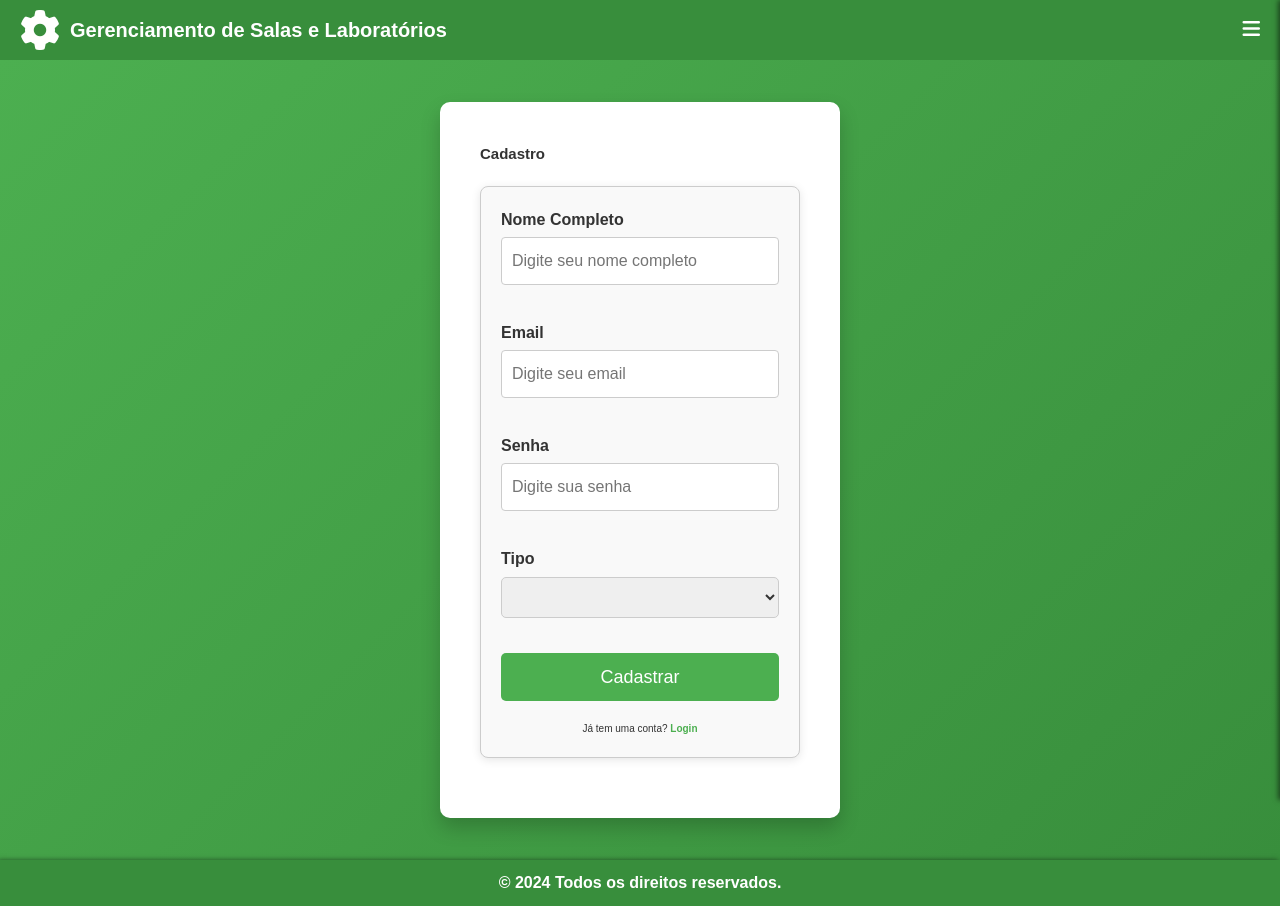
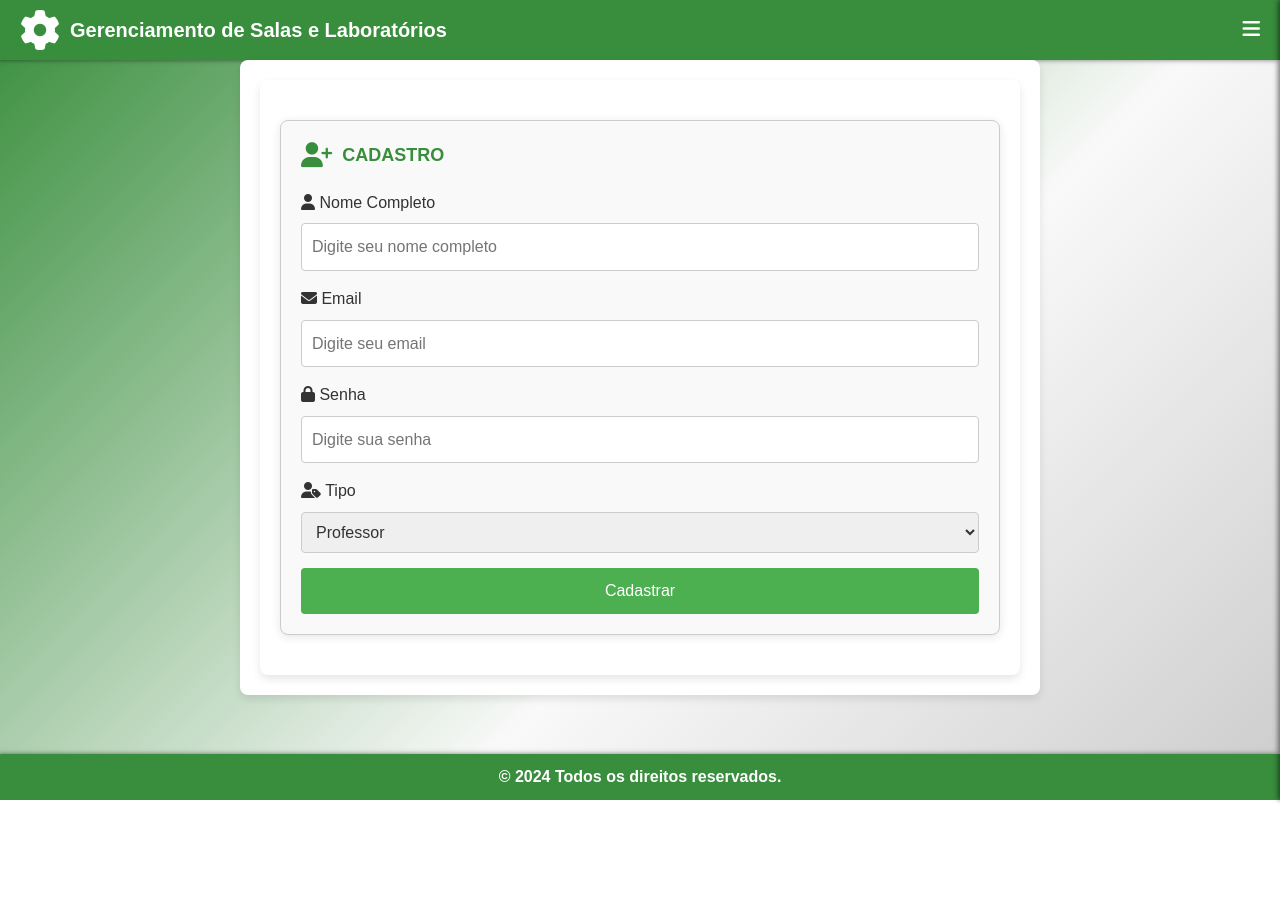
Before and after one commit to rma98/resourcesManagement, a Vue app in the folder gerenciamentoSalas/: page /register in a window 1280 px wide. After the commit the page ends 800 px from the top, so only its background shows below. Built offline with nearby package versions, Linux system fonts and the light colour scheme.

Commit message:
feat: Update component RegisterForm.vue and Register.vue

```diff
--- a/gerenciamentoSalas/src/components/RegisterForm.vue
+++ b/gerenciamentoSalas/src/components/RegisterForm.vue
@@ -1,133 +1,72 @@
+<!-- RegisterForm.vue -->
 <template>
-    <form id="registerForm" @submit.prevent="onSubmit">
-        <div class="input-group">
-            <label for="name">Nome Completo</label>
-            <input type="text" id="name" v-model="formData.name" placeholder="Digite seu nome completo" required />
+    <div class="form-container">
+        <form @submit.prevent="handleSubmit">
+            <div class="header">
+                <i class="fas fa-user-plus"></i>
+                <h2>Cadastro</h2>
             </div>
             <div class="input-group">
-            <label for="email">Email</label>
-            <input type="email" id="email" v-model="formData.email" placeholder="Digite seu email" required />
+                <label for="name"><i class="fas fa-user"></i> Nome Completo</label>
+                <input type="text" v-model="formData.nome" placeholder="Digite seu nome completo" required />
             </div>
             <div class="input-group">
-            <label for="password">Senha</label>
-            <input type="password" id="password" v-model="formData.password" placeholder="Digite sua senha" required />
+                <label for="email"><i class="fas fa-envelope"></i> Email</label>
+                <input type="email" v-model="formData.email" placeholder="Digite seu email" required />
             </div>
             <div class="input-group">
-            <label for="type">Tipo</label>
-            <select id="type" v-model="formData.type" required>
-                <option value="professor">Professor</option>
-                <option value="coordenador">Coordenador</option>
+                <label for="password"><i class="fas fa-lock"></i> Senha</label>
+                <input type="password" v-model="formData.senha" placeholder="Digite sua senha" required />
+            </div>
+            <div class="input-group">
+                <label for="type"><i class="fas fa-user-tag"></i> Tipo</label>
+                <select v-model="formData.tipo" required>
+                    <option value="PROFESSOR">Professor</option>
+                    <option value="COORDENADOR">Coordenador</option>
+                    <option value="ALUNO">Aluno</option>
                 </select>
             </div>
-        <div class="input-group">
             <button type="submit" class="btn">Cadastrar</button>
+        </form>
     </div>
-        <p>Já tem uma conta? <router-link to="/login">Login</router-link></p>
-    </form>
 </template>
 
 <script>
-import axios from 'axios';
-
 export default {
+    props: {
+        onSubmit: {
+            type: Function,
+            required: true,
+        },
+    },
     data() {
         return {
             formData: {
-                name: '',
-                email: '',
-                password: '',
-                type: 'PROFESSOR', // Valor padrão
+                nome: "",
+                email: "",
+                senha: "",
+                tipo: "PROFESSOR",
             },
         };
     },
     methods: {
-        async onSubmit() {
-            try {
-                // Enviar os dados do formulário para o backend
-                const response = await axios.post('http://localhost:8080/api/usuarios', {
-                    nome: this.formData.name,
-                    email: this.formData.email,
-                    senha: this.formData.password,
-                    tipo: this.formData.type.toUpperCase(),
-                });
+        handleSubmit() {
+            // Você pode adicionar validação adicional aqui se desejar
+            this.onSubmit(this.formData);
 
-                console.log(response.data);
-                // Redirecionar para a página inicial ou /home após o sucesso
-                this.$router.push('/');
-            } catch (error) {
-                console.error('Erro ao cadastrar o usuário:', error.response ? error.response.data : error.message);
-            }
+            // Limpar os campos do formulário após a submissão
+            this.resetForm();
+        },
+        resetForm() {
+            this.formData = {
+                nome: "",
+                email: "",
+                senha: "",
+                tipo: "PROFESSOR",
+            };
         },
     },
 };
 </script>
 
-<style scoped>
-.input-group {
-    margin-bottom: 20px;
-    display: flex;
-    flex-direction: column;
-}
-
-label {
-    margin-bottom: 5px;
-    font-weight: bold;
-}
-
-input, select {
-    padding: 10px;
-    border: 1px solid #ccc;
-    border-radius: 5px;
-    font-size: 16px;
-    transition: all 0.3s ease;
-}
-
-input:focus, select:focus {
-    border-color: #4caf50;
-    box-shadow: 0 0 8px rgba(76, 175, 80, 0.5);
-}
-
-/* Botão de enviar */
-.btn {
-    background-color: #4caf50;
-    color: white;
-    padding: 10px;
-    border: none;
-    border-radius: 5px;
-    font-size: 18px;
-    cursor: pointer;
-    transition: background-color 0.3s ease;
-}
-
-.btn:hover {
-    background-color: #45a049;
-}
-
-/* Link de login */
-p {
-    text-align: center;
-    margin-top: 10px;
-}
-
-p a {
-    color: #4caf50;
-    text-decoration: none;
-    font-weight: bold;
-    transition: color 0.3s ease;
-}
-
-p a:hover {
-    color: #388e3c;
-}
-
-/* Responsividade */
-@media (max-width: 768px) {
-    input, select {
-        font-size: 14px;
-    }
-
-    .btn {
-        font-size: 16px;
-    }
-}
-</style>
+<style scoped></style>
--- a/gerenciamentoSalas/src/views/Register.vue
+++ b/gerenciamentoSalas/src/views/Register.vue
@@ -1,11 +1,10 @@
+<!-- Register.vue -->
 <template>
-  <div class="form-wrapper">
-    <div class="form-container">
-      <h2>Cadastro</h2>
-      <RegisterForm @submit="handleSubmit" />
-      <div v-if="message.success" class="success">{{ message.success }}</div>
-      <div v-if="message.error" class="error">{{ message.error }}</div>
-    </div>
+  <div class="form-container">
+    <RegisterForm :onSubmit="registerUser" />
+    <p v-if="message" :class="{ 'success-message': success, 'error-message': !success }">
+      {{ message }}
+    </p>
   </div>
 </template>
 
@@ -19,53 +18,29 @@ export default {
   },
   data() {
     return {
-      message: {
-        success: "",
-        error: "",
-      },
+      message: "",
+      success: false,
     };
   },
   methods: {
-    async handleSubmit(userData) {
+    async registerUser(formData) {
       try {
-        const response = await axios.post(
-          "http://localhost:8080/api/usuarios",
-          {
-            nome: userData.name,
-            email: userData.email,
-            senha: userData.password,
-            tipo: userData.type.toUpperCase(), // Convertemos para uppercase, conforme o enum
-          }
-        );
-
-        // Exibir mensagem de sucesso
-        this.message.success = "Usuário cadastrado com sucesso!";
-        this.message.error = ""; // Limpar qualquer mensagem de erro
-        console.log("Cadastro realizado:", response.data);
-
-        // Atrasar o redirecionamento para exibir a mensagem de sucesso
-        setTimeout(() => {
-          this.$router.push("/login");
-        }, 2000); // Atrasar por 2 segundos
+        const response = await axios.post("http://localhost:8080/api/usuarios", formData);
+        if (response.status === 201) {
+          this.success = true;
+          this.message = "Usuário cadastrado com sucesso!";
+          setTimeout(() => {
+            this.$router.push({ path: '/login' }); // Redireciona para a página de login
+          }, 2000);
+        }
       } catch (error) {
-        if (error.response) {
-          // Verifica se o erro é por email duplicado
-          if (error.response.status === 400) {
-            const errorMessage =
-              error.response.data.message ||
-              "O email já está em uso. Por favor, use outro.";
-            this.message.error = errorMessage; // Mensagem específica para e-mail duplicado
-          } else {
-            // Exibir mensagem de erro genérica para outros erros
-            this.message.error =
-              "Erro ao cadastrar o usuário. Tente novamente.";
-          }
+        if (error.response && error.response.data && error.response.data.message) {
+          this.message = error.response.data.message; // Mensagem de erro detalhada
         } else {
-          // Mensagem genérica se não houver resposta do servidor
-          this.message.error = "Erro ao cadastrar o usuário. Tente novamente.";
+          this.message = "Erro ao cadastrar o usuário. Tente novamente.";
         }
-        this.message.success = ""; // Limpar qualquer mensagem de sucesso
-        console.error("Erro ao cadastrar o usuário:", error);
+        this.success = false; // Marca a mensagem como erro
+        console.error(error);
       }
     },
   },
@@ -73,43 +48,26 @@ export default {
 </script>
 
 <style scoped>
-.form-wrapper {
-  display: flex;
-  justify-content: center; /* Centraliza horizontalmente */
-  align-items: center; /* Centraliza verticalmente */
-  height: 100vh; /* Altura total da janela */
-  background: linear-gradient(135deg, #4caf50, #388e3c); /* Fundo gradiente */
+.success-message {
+  color: green;
+  animation: slideDown 0.3s ease-in-out;
 }
 
-.form-container {
-  background-color: white;
-  color: #333;
-  border-radius: 10px;
-  padding: 40px;
-  width: 100%;
-  max-width: 400px;
-  box-shadow: 0 10px 20px rgba(0, 0, 0, 0.2);
-  animation: slideDown 0.5s ease-out;
+.error-message {
+  color: red;
+  animation: slideDown 0.3s ease-in-out;
 }
 
-/* Animação de descer */
+/* Animação para feedback visual */
 @keyframes slideDown {
   from {
-    transform: translateY(-50px);
+    transform: translateY(-10px);
     opacity: 0;
   }
+
   to {
     transform: translateY(0);
     opacity: 1;
   }
 }
-
-.success {
-  color: green;
-  margin-top: 10px;
-}
-.error {
-  color: red;
-  margin-top: 10px;
-}
 </style>
```
Lines whose indentation alone changed are shown as unchanged.
